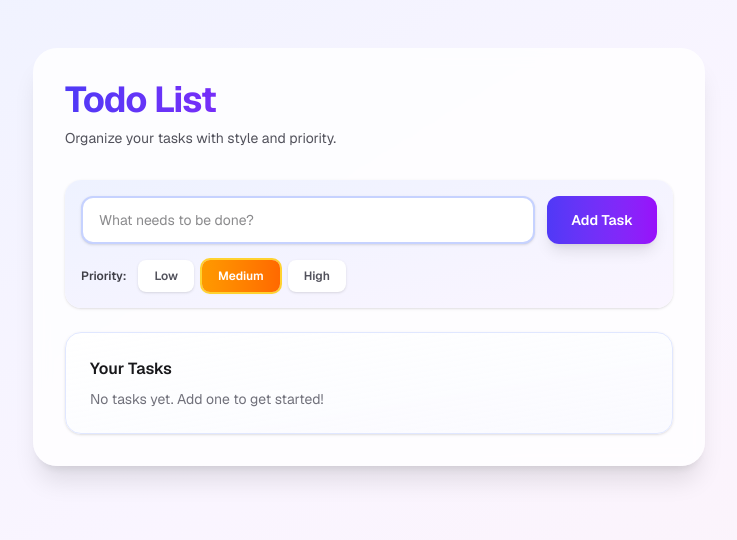
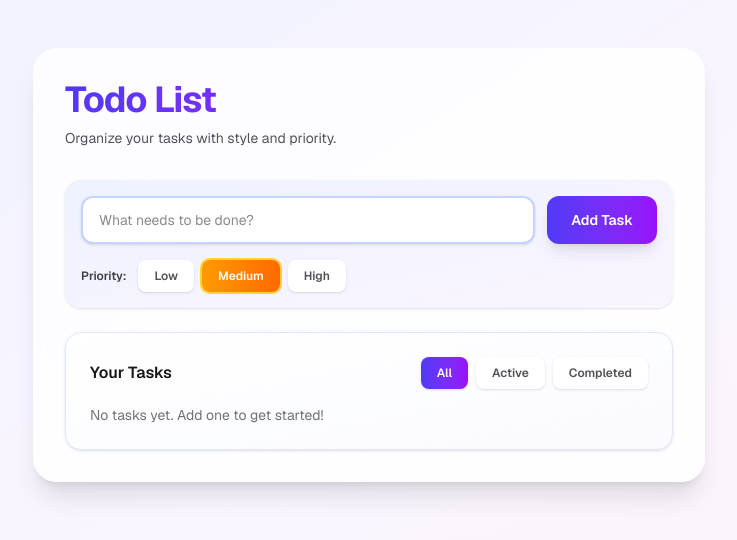
Before and after one commit to a7med-alshatebi/todo-list, a Next.js app: page / in a window 1280 px wide. Shown: the top 540 px of the page, without its empty margins (271-1008 px from the left). Built offline with nearby package versions, Linux system fonts and the light colour scheme.

Commit message:
task filtering functionality added

```diff
--- a/app/page.tsx
+++ b/app/page.tsx
@@ -5,6 +5,7 @@ import AddTaskForm from "./components/AddTaskForm";
 import TaskItem from "./components/TaskItem";
 
 export type Priority = "low" | "medium" | "high";
+export type Filter = "all" | "active" | "completed";
 
 type Task = {
   id: number;
@@ -15,6 +16,7 @@ type Task = {
 
 export default function Home() {
   const [tasks, setTasks] = useState<Task[]>([]);
+  const [filter, setFilter] = useState<Filter>("all");
 
   const handleAddTask = (task: string, priority: Priority) => {
     setTasks((prevTasks) => [
@@ -43,6 +45,12 @@ export default function Home() {
     );
   };
 
+  const filteredTasks = tasks.filter((task) => {
+    if (filter === "active") return !task.completed;
+    if (filter === "completed") return task.completed;
+    return true;
+  });
+
   return (
     <div className="flex min-h-screen items-start justify-center bg-gradient-to-br from-indigo-50 via-purple-50 to-pink-50 px-4 py-8 font-sans dark:from-zinc-950 dark:via-purple-950 dark:to-indigo-950 sm:px-6 sm:py-12">
       <main className="w-full max-w-2xl rounded-3xl bg-white/80 p-4 shadow-xl backdrop-blur-sm dark:bg-zinc-900/80 sm:p-6 md:p-8">
@@ -60,12 +68,48 @@ export default function Home() {
         </div>
 
         <section className="rounded-2xl border border-indigo-100 bg-gradient-to-br from-white to-indigo-50/30 p-4 shadow-sm dark:border-indigo-900/50 dark:from-zinc-900 dark:to-indigo-950/30 sm:p-6">
-          <p className="text-sm font-semibold text-zinc-900 dark:text-zinc-100 sm:text-base">Your Tasks</p>
-          {tasks.length === 0 ? (
-            <p className="mt-2 text-xs text-zinc-500 dark:text-zinc-500 sm:text-sm">No tasks yet. Add one to get started!</p>
+          <div className="mb-4 flex flex-col gap-3 sm:flex-row sm:items-center sm:justify-between">
+            <p className="text-sm font-semibold text-zinc-900 dark:text-zinc-100 sm:text-base">Your Tasks</p>
+            <div className="flex flex-wrap gap-2">
+              <button
+                onClick={() => setFilter("all")}
+                className={`rounded-lg px-3 py-1.5 text-xs font-semibold shadow-sm transition sm:px-4 sm:py-2 ${
+                  filter === "all"
+                    ? "bg-gradient-to-r from-indigo-600 to-purple-600 text-white shadow-md"
+                    : "bg-white text-zinc-600 hover:bg-zinc-50 dark:bg-zinc-800 dark:text-zinc-400 dark:hover:bg-zinc-700"
+                }`}
+              >
+                All
+              </button>
+              <button
+                onClick={() => setFilter("active")}
+                className={`rounded-lg px-3 py-1.5 text-xs font-semibold shadow-sm transition sm:px-4 sm:py-2 ${
+                  filter === "active"
+                    ? "bg-gradient-to-r from-indigo-600 to-purple-600 text-white shadow-md"
+                    : "bg-white text-zinc-600 hover:bg-zinc-50 dark:bg-zinc-800 dark:text-zinc-400 dark:hover:bg-zinc-700"
+                }`}
+              >
+                Active
+              </button>
+              <button
+                onClick={() => setFilter("completed")}
+                className={`rounded-lg px-3 py-1.5 text-xs font-semibold shadow-sm transition sm:px-4 sm:py-2 ${
+                  filter === "completed"
+                    ? "bg-gradient-to-r from-indigo-600 to-purple-600 text-white shadow-md"
+                    : "bg-white text-zinc-600 hover:bg-zinc-50 dark:bg-zinc-800 dark:text-zinc-400 dark:hover:bg-zinc-700"
+                }`}
+              >
+                Completed
+              </button>
+            </div>
+          </div>
+          {filteredTasks.length === 0 ? (
+            <p className="mt-2 text-xs text-zinc-500 dark:text-zinc-500 sm:text-sm">
+              {tasks.length === 0 ? "No tasks yet. Add one to get started!" : `No ${filter} tasks.`}
+            </p>
           ) : (
             <ul className="mt-3 flex flex-col gap-2 sm:mt-4 sm:gap-3">
-              {tasks.map((task) => (
+              {filteredTasks.map((task) => (
                 <TaskItem
                   key={task.id}
                   task={task}
```
